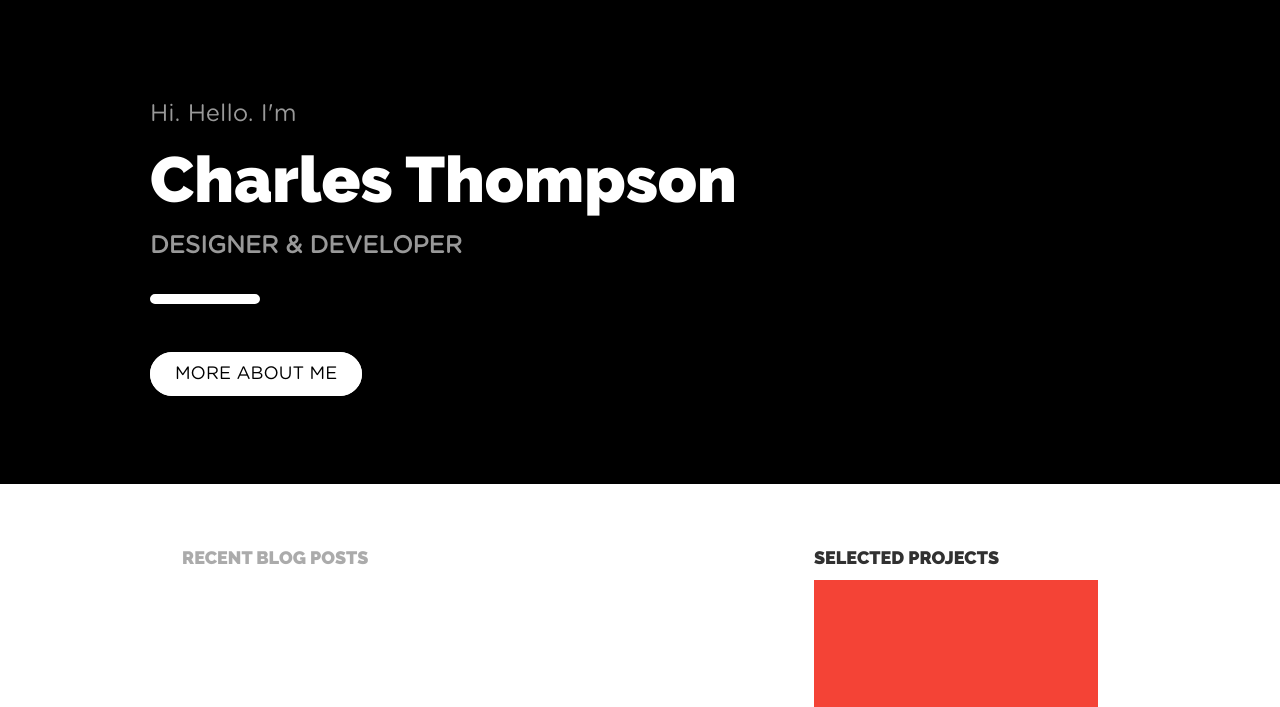
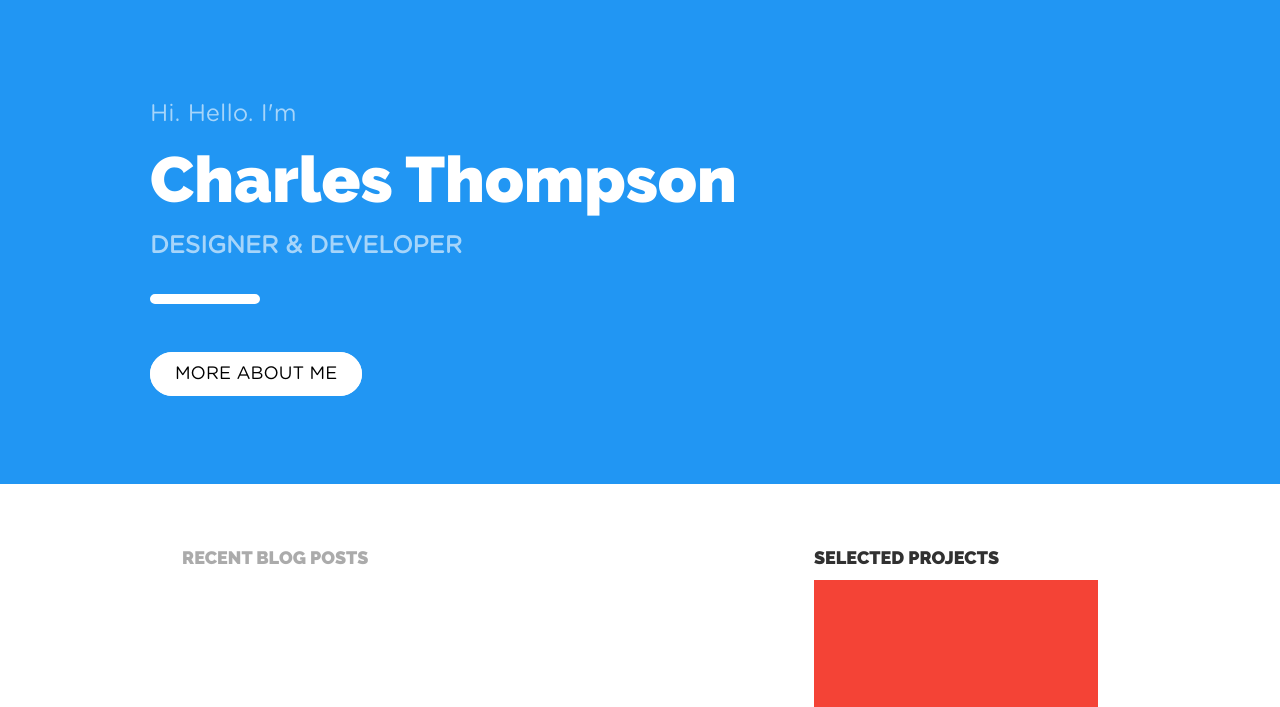
Before and after one commit to cpkthompson/cpkthompson.github.io, a Django app: page / in a window 1280 px wide. Shown: the part 57-764 px from the top of the page. Run offline with Django 3.2, Linux system fonts and the light colour scheme; data that the repository does not hold is empty; some libraries are stand-ins or nearby versions.

Commit message:
Fixed up

```diff
--- a/frontend/templates/frontend/index.html
+++ b/frontend/templates/frontend/index.html
@@ -1,7 +1,7 @@
 {% extends "base.html" %}
 {% load staticfiles %}
 {% block content %}
-    <header class="w3-black w3-padding w3-padding-64">
+    <header class="w3-blue w3-padding w3-padding-64">
         <div class="w3-content w3-padding-32">
             <div class="w3-xlarge w3-opacity">Hi. Hello. I'm</div>
             <div class="w3-jumbo w3-hide-small" style="font-family: Raleway">Charles Thompson</div>
```
Also changed, not shown: backend/settings.py (+6 -5 lines).
